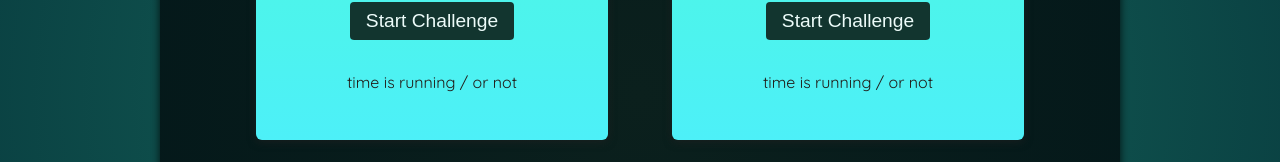
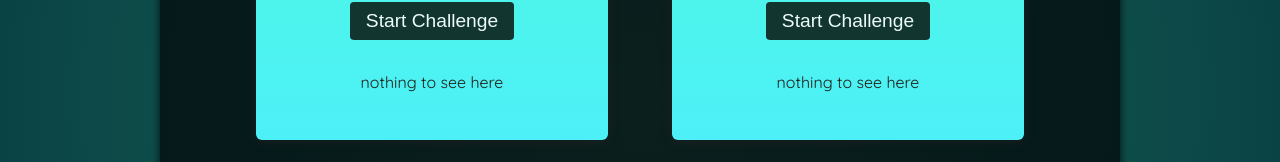
Before and after one commit to IyaadArshad/06-the-almost-final-countdown-udemy, a React (Vite) app: page / in a window 1280 px wide. Shown: the part 470-632 px from the top of the page. Built offline with nearby package versions, Linux system fonts and the light colour scheme; a web font is replaced by a local one.

Commit message:
Updates for lecture 139

```diff
--- a/src/components/TimerChallenge.jsx
+++ b/src/components/TimerChallenge.jsx
@@ -1,15 +1,31 @@
+import { useState } from "react";
+
 export default function TimerChallenge({ title, targetTime }) {
+    const [timerStarted, setTimerStarted] = useState(false)
+    const [timerExpired, setTimerExpired] = useState(false);
+
+    function handleStart() {
+
+        setTimerStarted(true);
+
+        setTimeout(() => {
+            setTimerExpired(true);
+        }, targetTime * 1000)
+
+        setTimerStarted(false);
+    }
     return (
         <section className="challenge">
             <h2>{title}</h2>
+            {timerExpired && 'ya lost'}
             <p className="challenge-time">{targetTime} second{targetTime > 1 ? 's' : ''}</p>
             <p>
-                <button>
-                    Start Challenge
+                <button onClick={handleStart}>
+                    {timerStarted ? 'Stop' : 'Start'} Challenge
                 </button>
             </p>
-            <p className="">
-                time is running / or not
+            <p className={timerStarted ? 'active' : null}>
+                {timerStarted ? 'Time is running out!' : 'nothing to see here'}
             </p>
         </section>
     );
```
